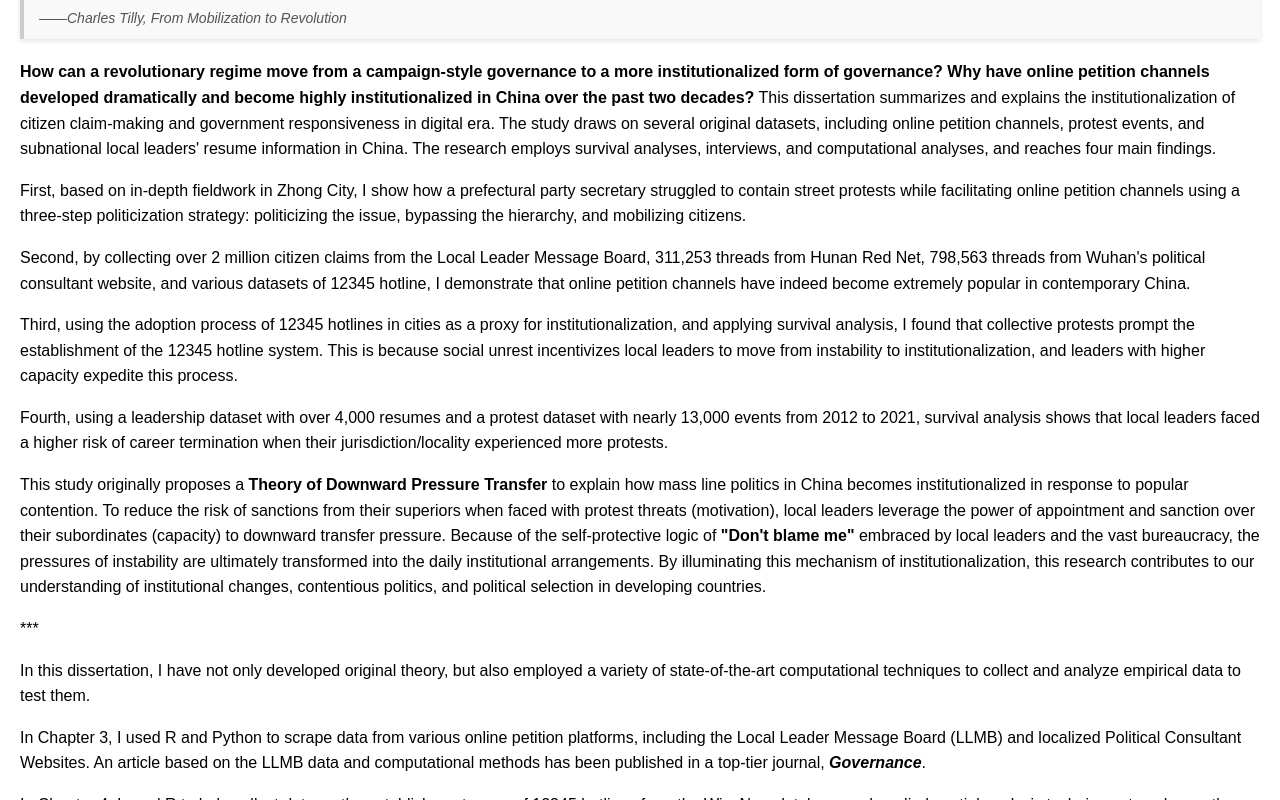
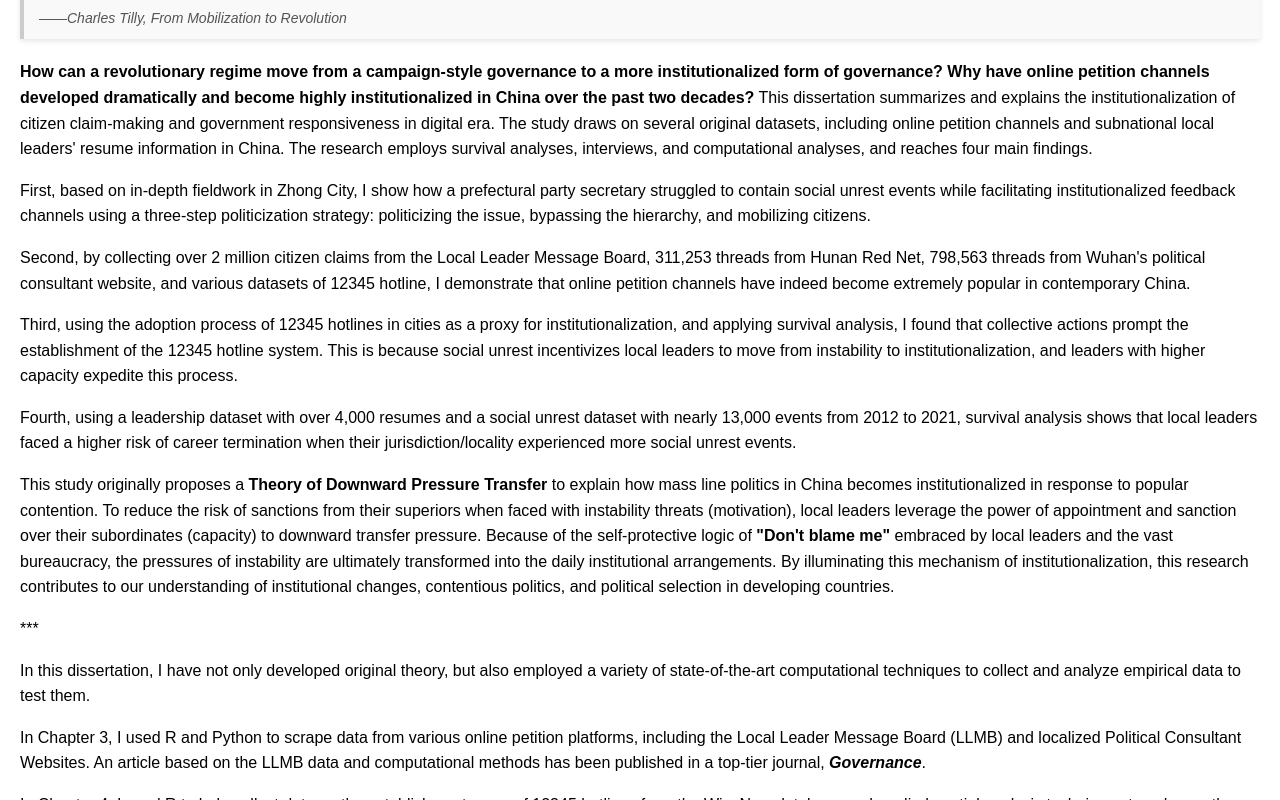
Before and after one commit to howard-hao-wang/index, a plain HTML site: page book_project.html in a window 1280 px wide. Shown: the part 515-1315 px from the top of the page. Drawn offline with Linux system fonts and the light colour scheme.

Commit message:
Update book_project.html

```diff
--- a/book_project.html
+++ b/book_project.html
@@ -106,22 +106,22 @@
     </div>
 
     <p>
-      <strong>How can a revolutionary regime move from a campaign-style governance to a more institutionalized form of governance? Why have online petition channels developed dramatically and become highly institutionalized in China over the past two decades?</strong> This dissertation summarizes and explains the institutionalization of citizen claim-making and government responsiveness in digital era. The study draws on several original datasets, including online petition channels, protest events, and subnational local leaders' resume information in China. The research employs survival analyses, interviews, and computational analyses, and reaches four main findings.
+      <strong>How can a revolutionary regime move from a campaign-style governance to a more institutionalized form of governance? Why have online petition channels developed dramatically and become highly institutionalized in China over the past two decades?</strong> This dissertation summarizes and explains the institutionalization of citizen claim-making and government responsiveness in digital era. The study draws on several original datasets, including online petition channels and subnational local leaders' resume information in China. The research employs survival analyses, interviews, and computational analyses, and reaches four main findings.
     </p>
     <p>
-      First, based on in-depth fieldwork in Zhong City, I show how a prefectural party secretary struggled to contain street protests while facilitating online petition channels using a three-step politicization strategy: politicizing the issue, bypassing the hierarchy, and mobilizing citizens.
+      First, based on in-depth fieldwork in Zhong City, I show how a prefectural party secretary struggled to contain social unrest events while facilitating institutionalized feedback channels using a three-step politicization strategy: politicizing the issue, bypassing the hierarchy, and mobilizing citizens.
     </p>
     <p>
       Second, by collecting over 2 million citizen claims from the Local Leader Message Board, 311,253 threads from Hunan Red Net, 798,563 threads from Wuhan's political consultant website, and various datasets of 12345 hotline, I demonstrate that online petition channels have indeed become extremely popular in contemporary China.
     </p>
     <p>
-      Third, using the adoption process of 12345 hotlines in cities as a proxy for institutionalization, and applying survival analysis, I found that collective protests prompt the establishment of the 12345 hotline system. This is because social unrest incentivizes local leaders to move from instability to institutionalization, and leaders with higher capacity expedite this process.
+      Third, using the adoption process of 12345 hotlines in cities as a proxy for institutionalization, and applying survival analysis, I found that collective actions prompt the establishment of the 12345 hotline system. This is because social unrest incentivizes local leaders to move from instability to institutionalization, and leaders with higher capacity expedite this process.
     </p>
     <p>
-      Fourth, using a leadership dataset with over 4,000 resumes and a protest dataset with nearly 13,000 events from 2012 to 2021, survival analysis shows that local leaders faced a higher risk of career termination when their jurisdiction/locality experienced more protests.
+      Fourth, using a leadership dataset with over 4,000 resumes and a social unrest dataset with nearly 13,000 events from 2012 to 2021, survival analysis shows that local leaders faced a higher risk of career termination when their jurisdiction/locality experienced more social unrest events.
     </p>
     <p>
-      This study originally proposes a <strong>Theory of Downward Pressure Transfer</strong> to explain how mass line politics in China becomes institutionalized in response to popular contention. To reduce the risk of sanctions from their superiors when faced with protest threats (motivation), local leaders leverage the power of appointment and sanction over their subordinates (capacity) to downward transfer pressure. Because of the self-protective logic of <strong>"Don't blame me"</strong> embraced by local leaders and the vast bureaucracy, the pressures of instability are ultimately transformed into the daily institutional arrangements. By illuminating this mechanism of institutionalization, this research contributes to our understanding of institutional changes, contentious politics, and political selection in developing countries.
+      This study originally proposes a <strong>Theory of Downward Pressure Transfer</strong> to explain how mass line politics in China becomes institutionalized in response to popular contention. To reduce the risk of sanctions from their superiors when faced with instability threats (motivation), local leaders leverage the power of appointment and sanction over their subordinates (capacity) to downward transfer pressure. Because of the self-protective logic of <strong>"Don't blame me"</strong> embraced by local leaders and the vast bureaucracy, the pressures of instability are ultimately transformed into the daily institutional arrangements. By illuminating this mechanism of institutionalization, this research contributes to our understanding of institutional changes, contentious politics, and political selection in developing countries.
     </p>
 
     <p>***</p>
```
